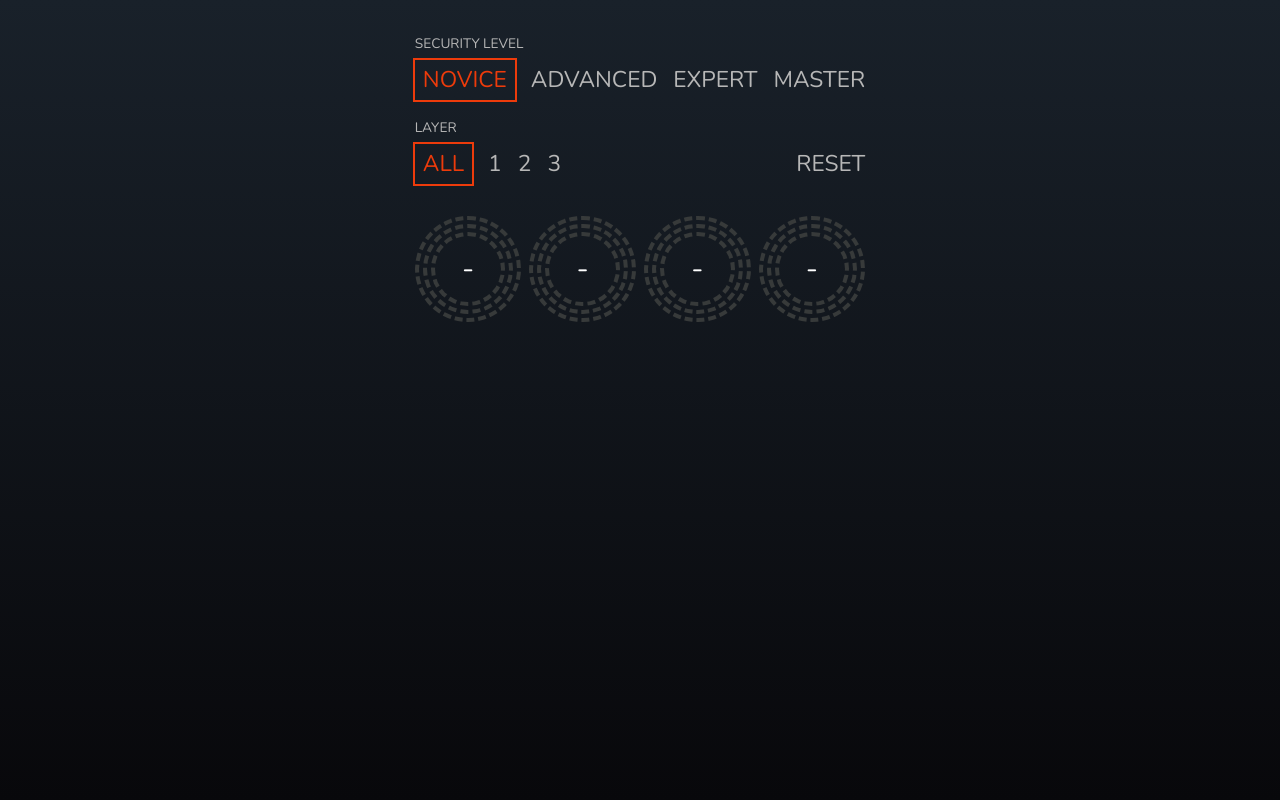
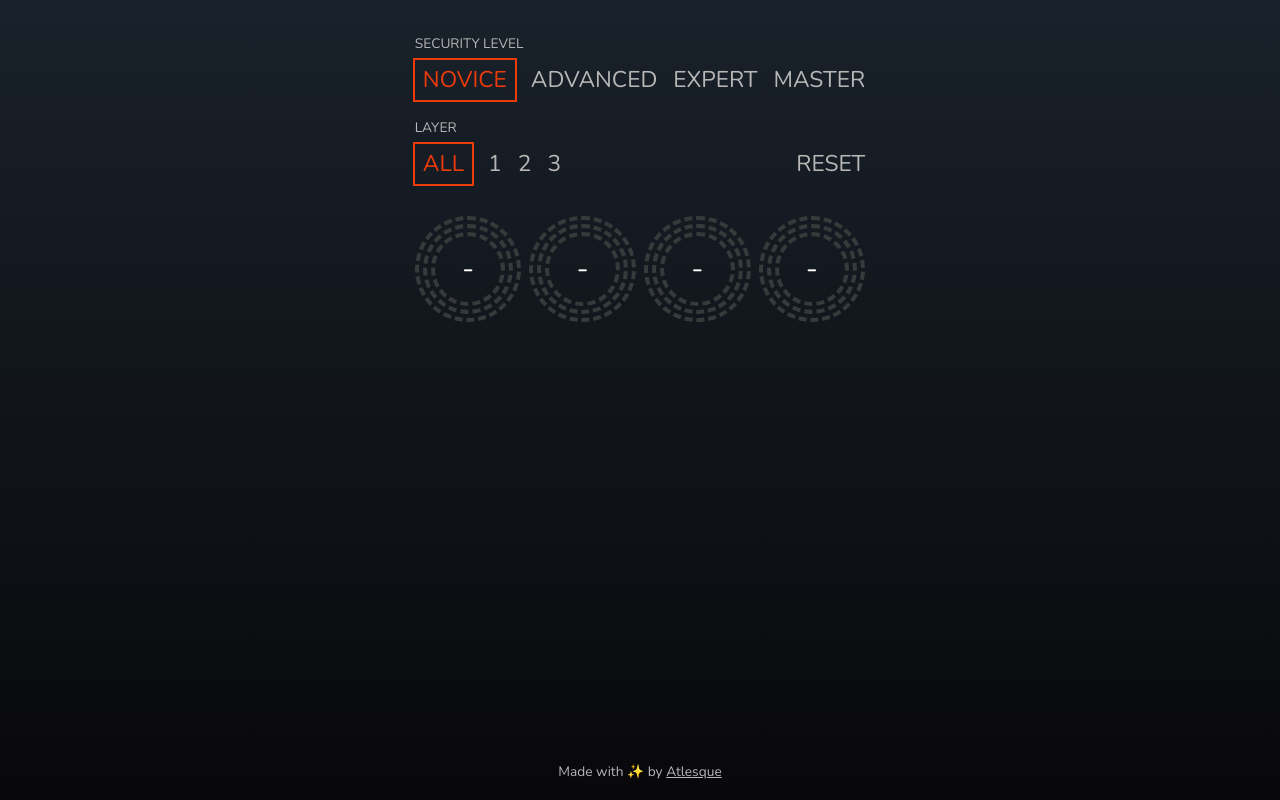
Before and after one commit to atlesque/starfield-digipick-solver, a React (Vite) app: page / in a window 1280 px wide. Built offline with nearby package versions, Linux system fonts and the light colour scheme.

Commit message:
Add Footer

```diff
--- a/src/App.tsx
+++ b/src/App.tsx
@@ -8,6 +8,7 @@ import './styles/reset.scss';
 import './styles/shadows.scss';
 import './styles/typography.scss';
 import { SolverPage } from './pages/SolverPage';
+import { Footer } from './components/shared/Footer';
 
 const App = () => {
   return (
@@ -15,6 +16,7 @@ const App = () => {
       <Routes>
         <Route path="/" element={<SolverPage />} />
       </Routes>
+      <Footer />
     </div>
   );
 };
--- /dev/null
+++ b/src/components/shared/Footer.module.scss
@@ -0,0 +1,8 @@
+.root {
+  text-align: center;
+  color: var(--text-primary);
+
+  a {
+    color: var(--text-primary);
+  }
+}
--- /dev/null
+++ b/src/components/shared/Footer.tsx
@@ -0,0 +1,12 @@
+import styles from './Footer.module.scss';
+
+export const Footer = () => {
+  return (
+    <div className={styles.root}>
+      Made with ✨ by{' '}
+      <a href="https://atlesque.dev/" target="_blank">
+        Atlesque
+      </a>
+    </div>
+  );
+};
```
